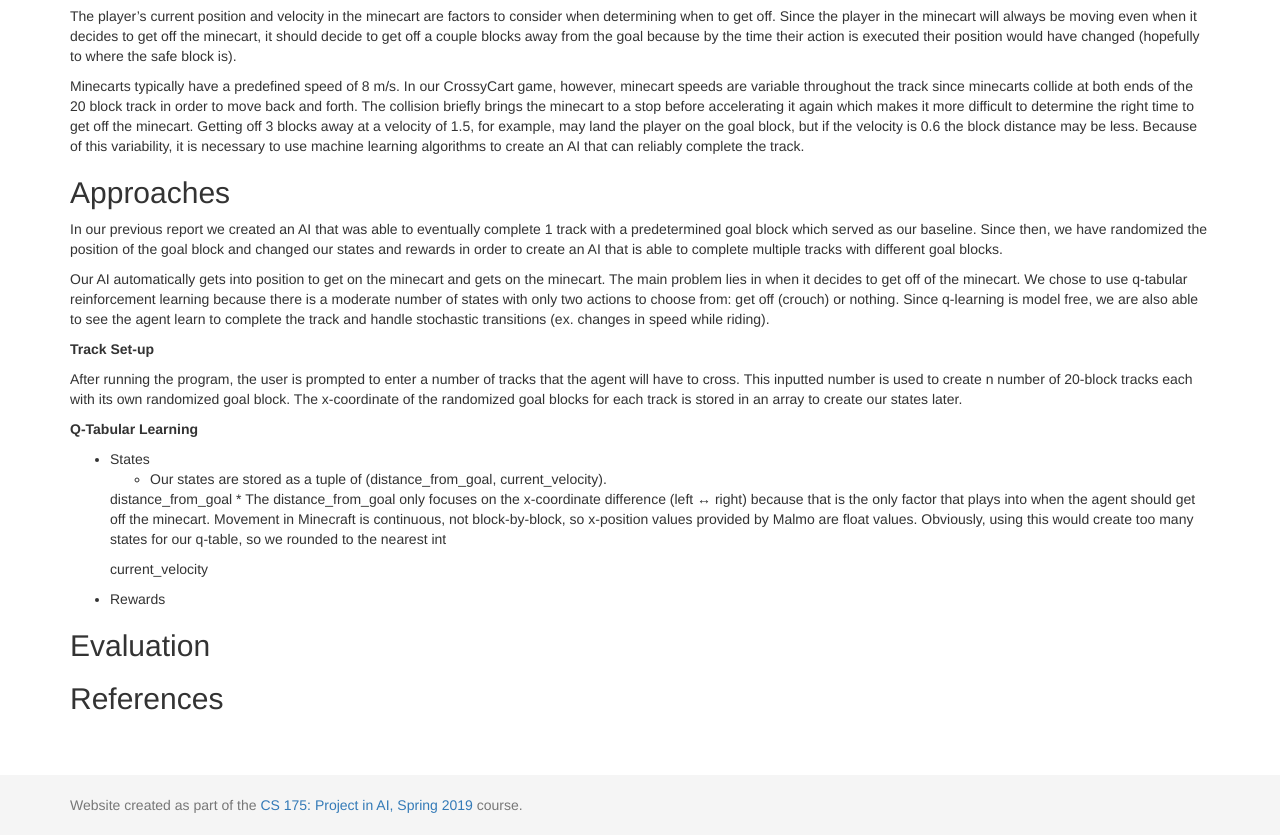
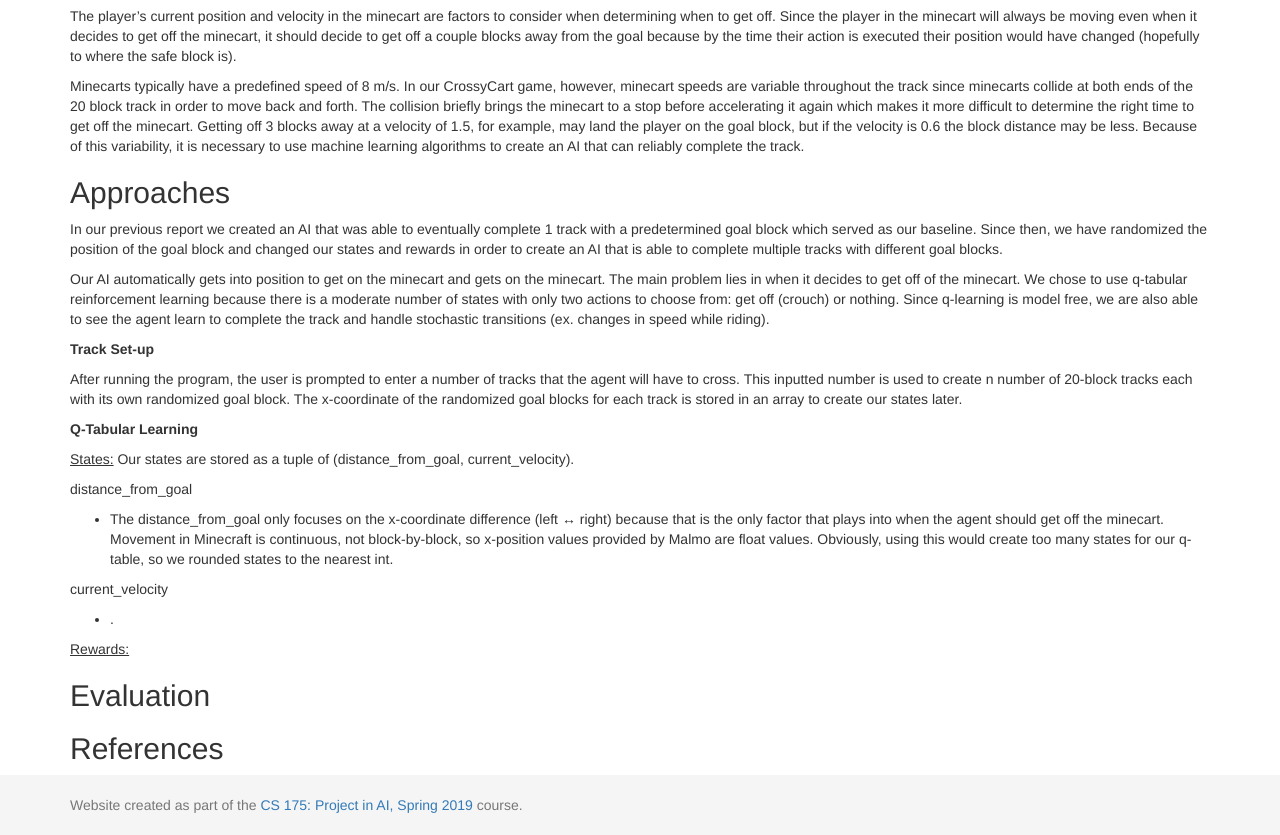
Before and after one commit to YINGDAT/CrossyCarts, a Jekyll site: the page built from docs/final.md, in a window 1280 px wide and 1399 px high, cut to the strip 564-1399 px from the top of the window. Built offline with Jekyll 4.4.1, drawn with Linux system fonts in a browser that asks for light colours.

Commit message:
Update final.md

```diff
--- a/docs/final.md
+++ b/docs/final.md
@@ -39,15 +39,16 @@
 
 **Q-Tabular Learning**
 
-* States
-    * Our states are stored as a tuple of (distance_from_goal, current_velocity).
+<u>States:</u>
+Our states are stored as a tuple of (distance_from_goal, current_velocity).
 
-    distance_from_goal
-        * The distance_from_goal only focuses on the x-coordinate difference (left ↔ right) because that is the only factor that plays into when the agent should get off the minecart. Movement in Minecraft is continuous, not block-by-block, so x-position values provided by Malmo are float values. Obviously, using this would create too many states for our q-table, so we rounded to the nearest int
+distance_from_goal
+* The distance_from_goal only focuses on the x-coordinate difference (left ↔ right) because that is the only factor that plays into when the agent should get off the minecart. Movement in Minecraft is continuous, not block-by-block, so x-position values provided by Malmo are float values. Obviously, using this would create too many states for our q-table, so we rounded states to the nearest int.
 
-    current_velocity
+current_velocity
+* .
 
-* Rewards
+<u>Rewards:</u>
 
 
 ## Evaluation
```
